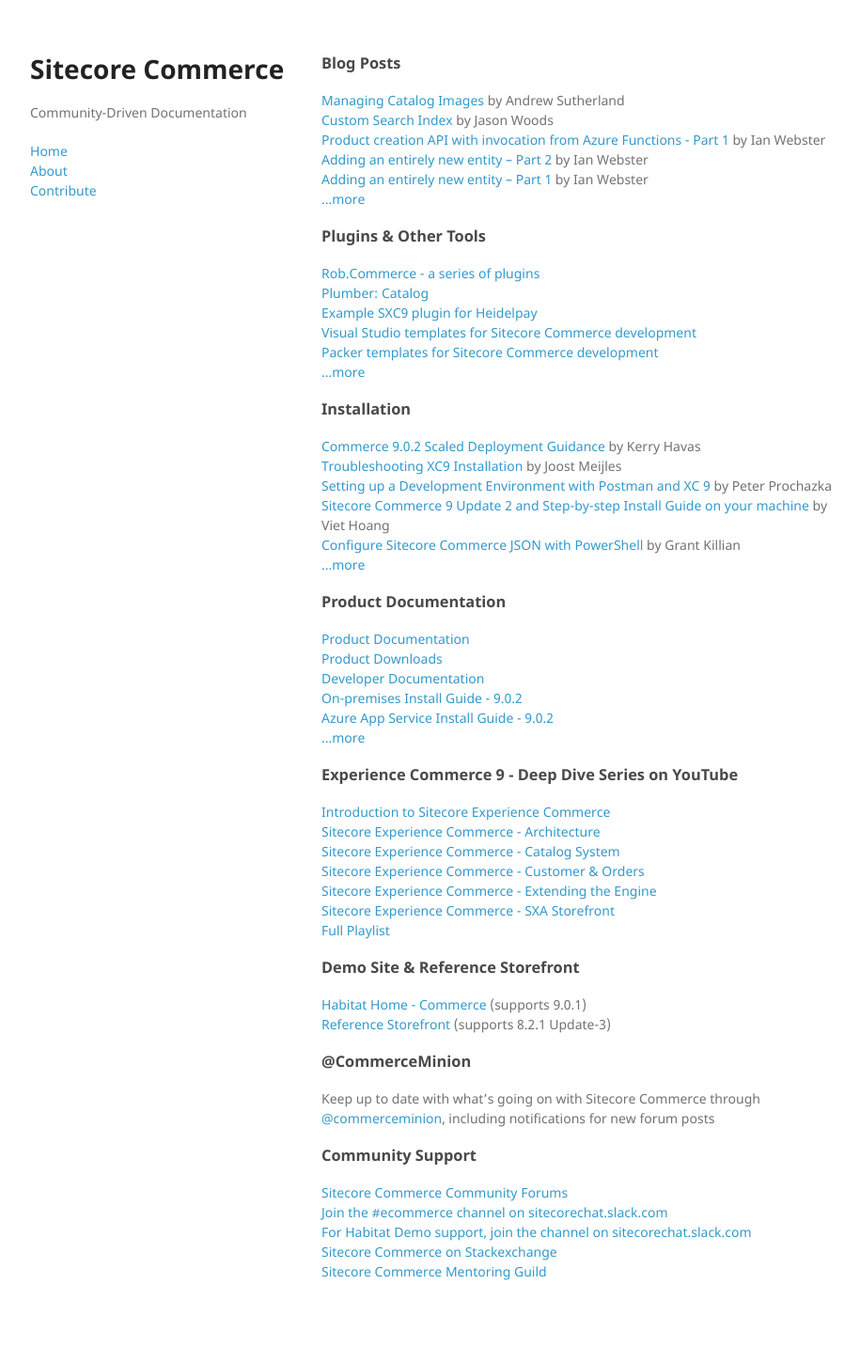
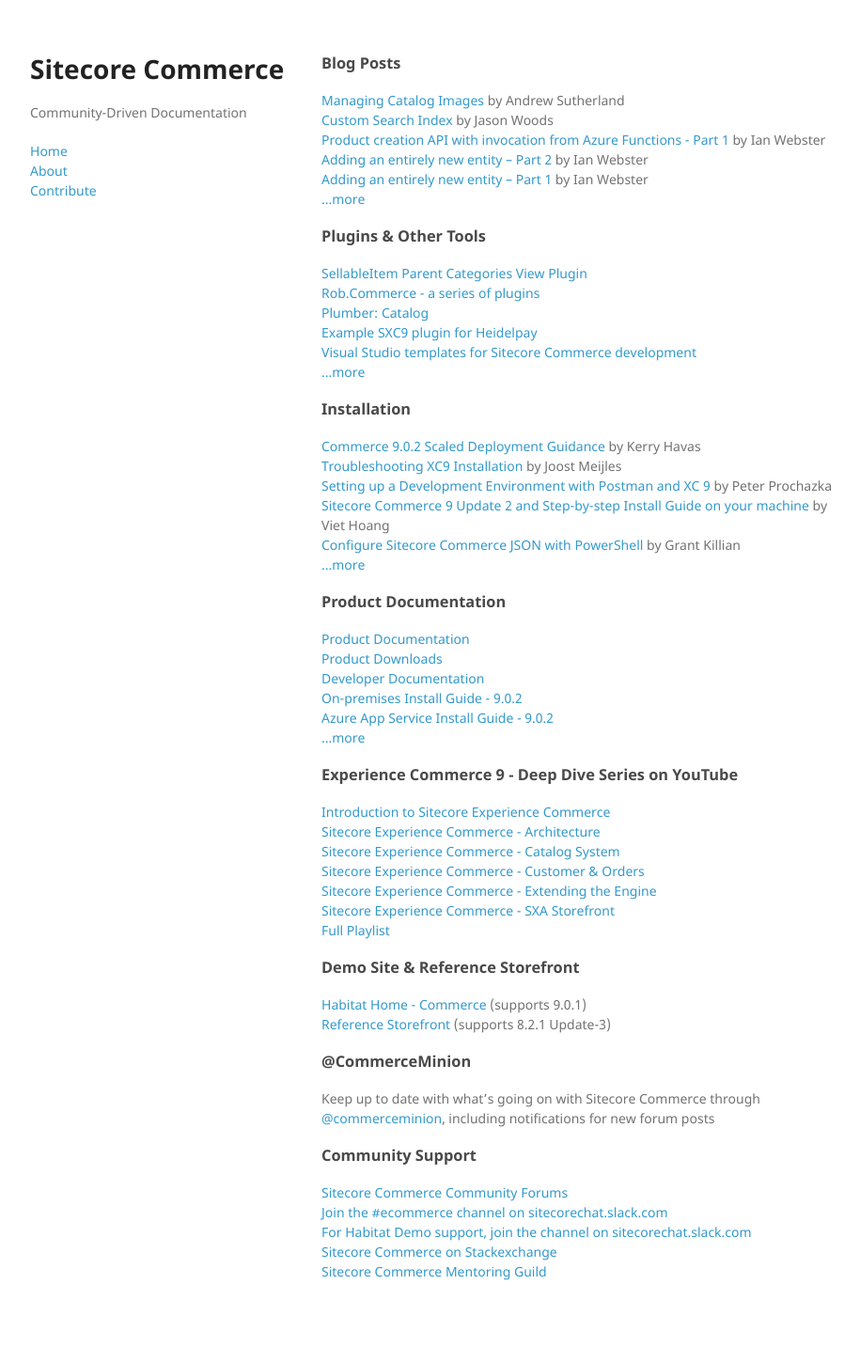
Before and after one commit to CommerceMinion/commerce-community-docs, a Jekyll site: the page built from index.md, in a window 1280 px wide. Shown: the whole page at 94% size, without its empty margins (26-941 px from the left). Built offline with Jekyll 4.4.1, drawn with Linux system fonts in a browser that asks for light colours.

Commit message:
Update plugins.yml

```diff
--- a/_data/plugins.yml
+++ b/_data/plugins.yml
@@ -1,3 +1,8 @@
+- name: "SellableItem Parent Categories View Plugin"
+  link: http://xcentium.com/blog/2019/03/26/sxc-bizfx---sellableitem-parent-categories-view
+  author: Yassine Alahyane
+  submitted-by: Kelly Heard
+
 - name: "Rob.Commerce - a series of plugins"
   link: https://github.com/robearlam/Rob.Commerce
   author: Rob Earlam
```
